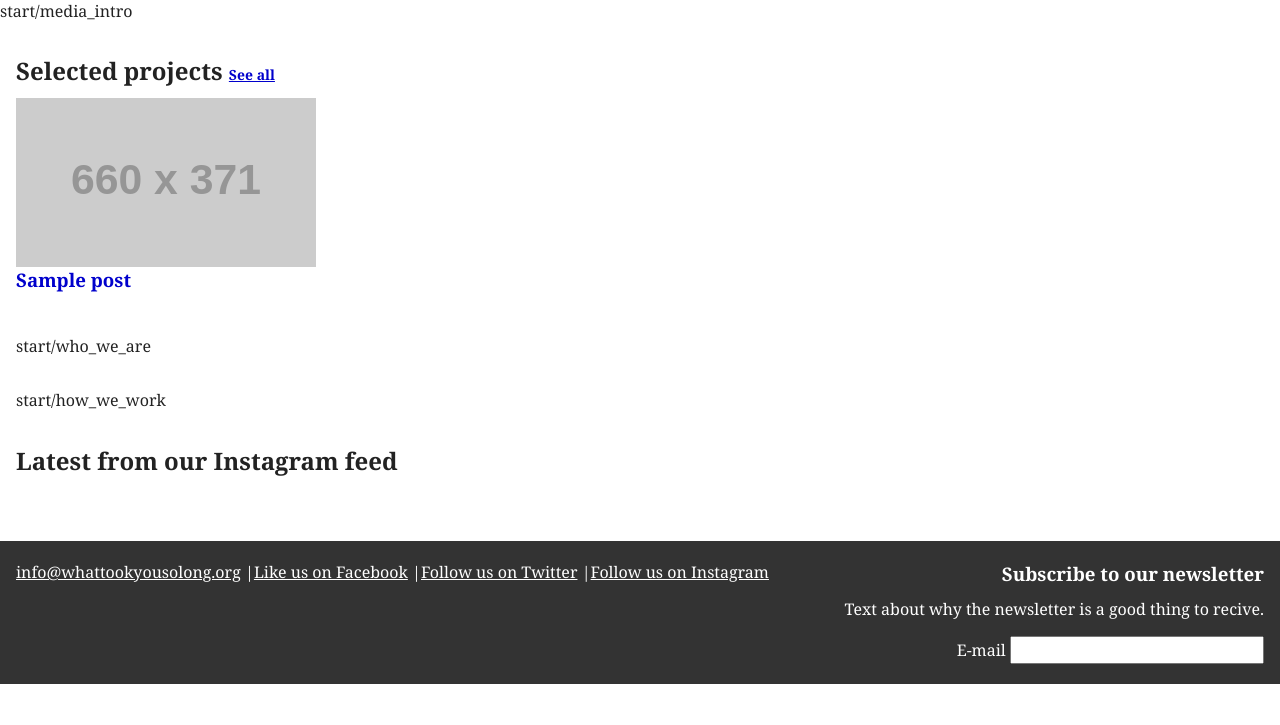
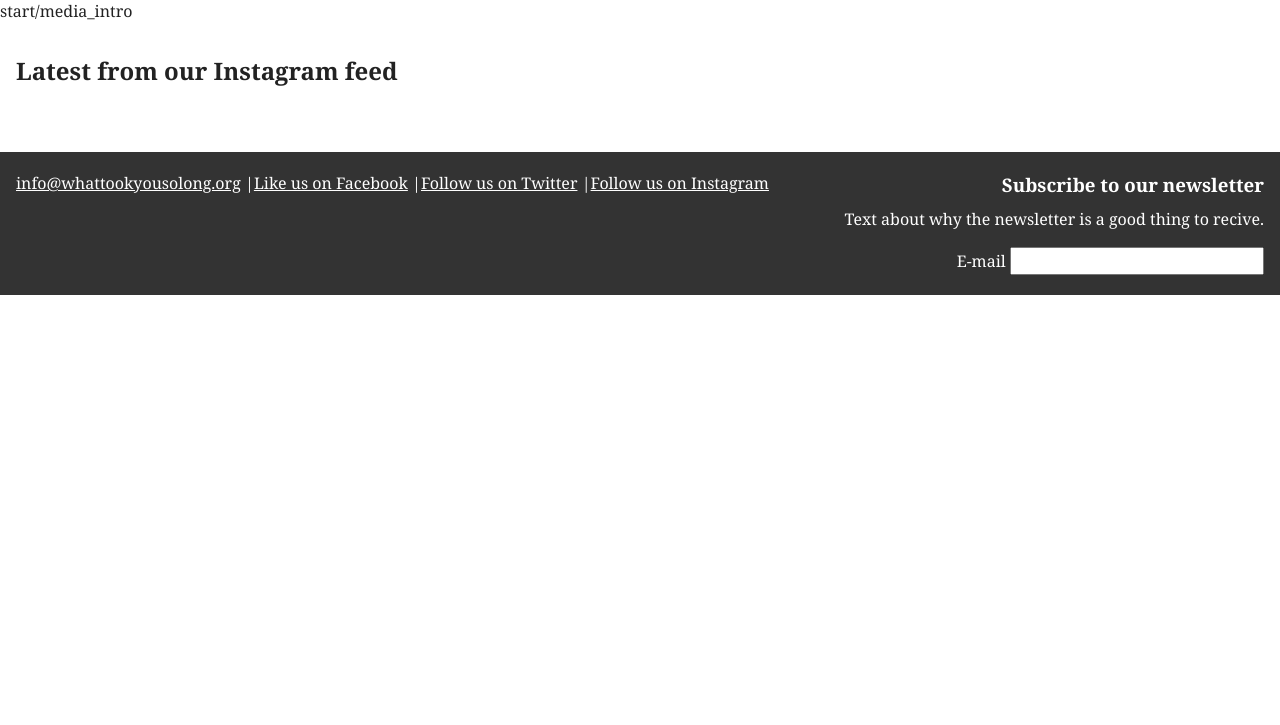
Before and after one commit to frederfred/wtysl-website, a WordPress theme: template web/app/themes/wtysl/page-start.php in a window 1280 px wide. Shown: the part 75-800 px from the top of the page. Run offline with PHP 8.4 and a stand-in for WordPress, Linux system fonts and the light colour scheme; the site name, menu and one post (Sample post) are stand-ins, and other content is empty; grey boxes labelled with a size stand in for pictures from a placeholder-image service; style sheets or scripts are compiled from the project's sources; some libraries are stand-ins or nearby versions.

Commit message:
Remove unwanted sections from startpage

```diff
--- a/web/app/themes/wtysl/page-start.php
+++ b/web/app/themes/wtysl/page-start.php
@@ -1,5 +1,3 @@
-<?php $projects = get_archive_posts("projects", 4); ?>
-
 <?php get_header(); ?>
 
 <div class="Wrapper Wrapper--bleed">
@@ -10,40 +8,6 @@
 
 <div class="Wrapper">
   <div class="u-trailer-l">
-    <h2>
-      Selected projects
-
-      <div class="Meta u-displayInlineBlock">
-        <a href="<?php echo get_post_type_archive_link("projects"); ?>">See all</a>
-      </div>
-    </h2>
-
-    <div class="Grid Grid--12-6-3">
-      <?php while ($projects->have_posts()): ?>
-        <?php $projects->the_post(); ?>
-
-        <a href="<?php the_permalink(); ?>">
-          <div class="Grid-item">
-            <div class="FlexEmbed FlexEmbed--16by9">
-              <img src="https://placehold.it/660x371?todo" class="FlexEmbed-item" alt="Project">
-            </div>
-
-            <h3><?php the_title(); ?></h3>
-          </div>
-        </a>
-      <?php endwhile; ?>
-    </div>
-  </div>
-
-  <div class="u-trailer-l">
-    start/who_we_are
-  </div>
-
-  <div class="u-trailer-l">
-    start/how_we_work
-  </div>
-
-  <div class="u-trailer-l">
     <h2>Latest from our Instagram feed</h2>
 
     <?php echo get_instagram_feed(); ?>
```
